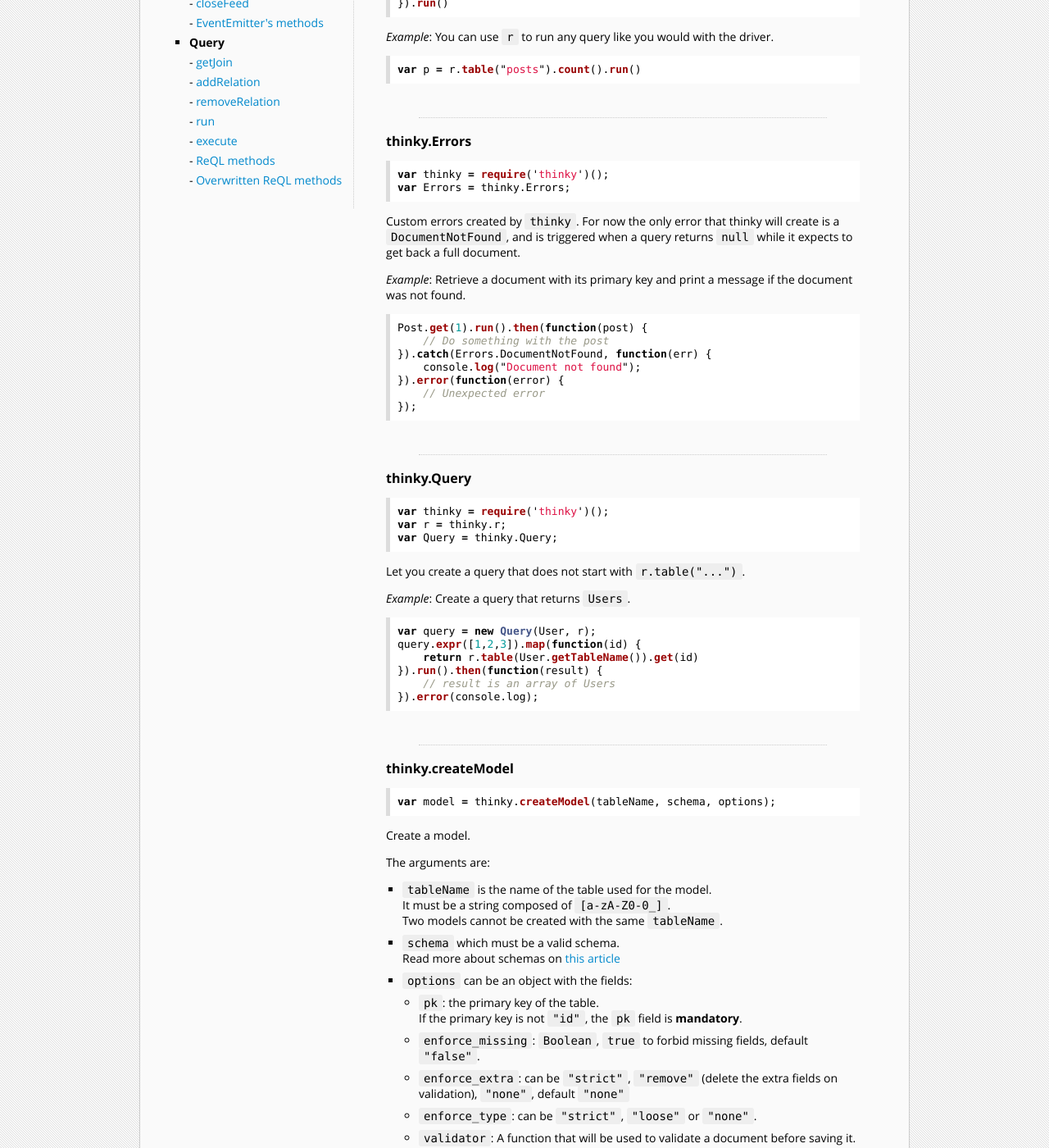
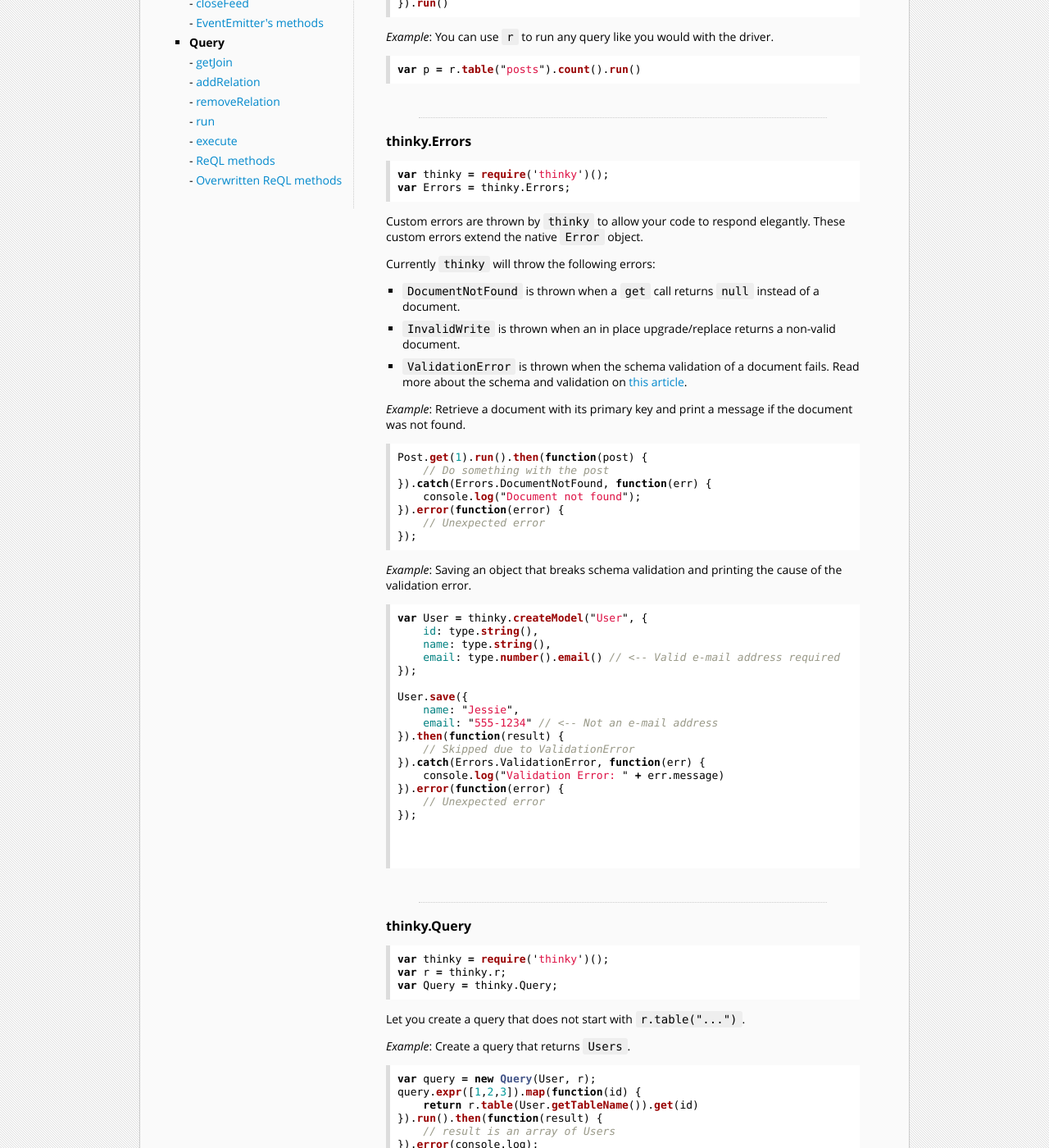
Before and after one commit to neumino/thinky, a Jekyll site: the page built from documentation/api/thinky.md, in a window 1280 px wide and 1400 px high, scrolled down 1263 px. Shown: the whole window at 82% size. Built offline with Jekyll 4.4.1, drawn with Linux system fonts in a browser that asks for light colours; Markdown is read by kramdown in place of the engine named in the settings.

Commit message:
Added new custom errors and example

````diff
--- a/documentation/api/thinky.md
+++ b/documentation/api/thinky.md
@@ -90,9 +90,14 @@
 var Errors = thinky.Errors;
 ```
 
-Custom errors created by `thinky`. For now the only error that thinky will
-create is a `DocumentNotFound`, and is triggered when a query returns `null`
-while it expects to get back a full document.
+Custom errors are thrown by `thinky` to allow your code to respond elegantly.
+These custom errors extend the native `Error` object.
+
+Currently `thinky` will throw the following errors:
+- `DocumentNotFound` is thrown when a `get` call returns `null` instead of a document.
+- `InvalidWrite` is thrown when an in place upgrade/replace returns a non-valid document.
+- `ValidationError` is thrown when the schema validation of a document fails.
+  Read more about the schema and validation on [this article](/documentation/schemas/).
 
 
 _Example_: Retrieve a document with its primary key and print a message
@@ -106,6 +111,30 @@
 }).error(function(error) {
     // Unexpected error
 });
+```
+_Example_: Saving an object that breaks schema validation and printing
+the cause of the validation error.
+
+```js
+var User = thinky.createModel("User", {
+    id: type.string(),
+    name: type.string(),
+    email: type.number().email() // <-- Valid e-mail address required
+});
+
+User.save({
+    name: "Jessie",
+    email: "555-1234" // <-- Not an e-mail address
+}).then(function(result) {
+    // Skipped due to ValidationError
+}).catch(Errors.ValidationError, function(err) {
+    console.log("Validation Error: " + err.message)
+}).error(function(error) {
+    // Unexpected error
+});
+
+
+
 ```
 
 --------------
````
